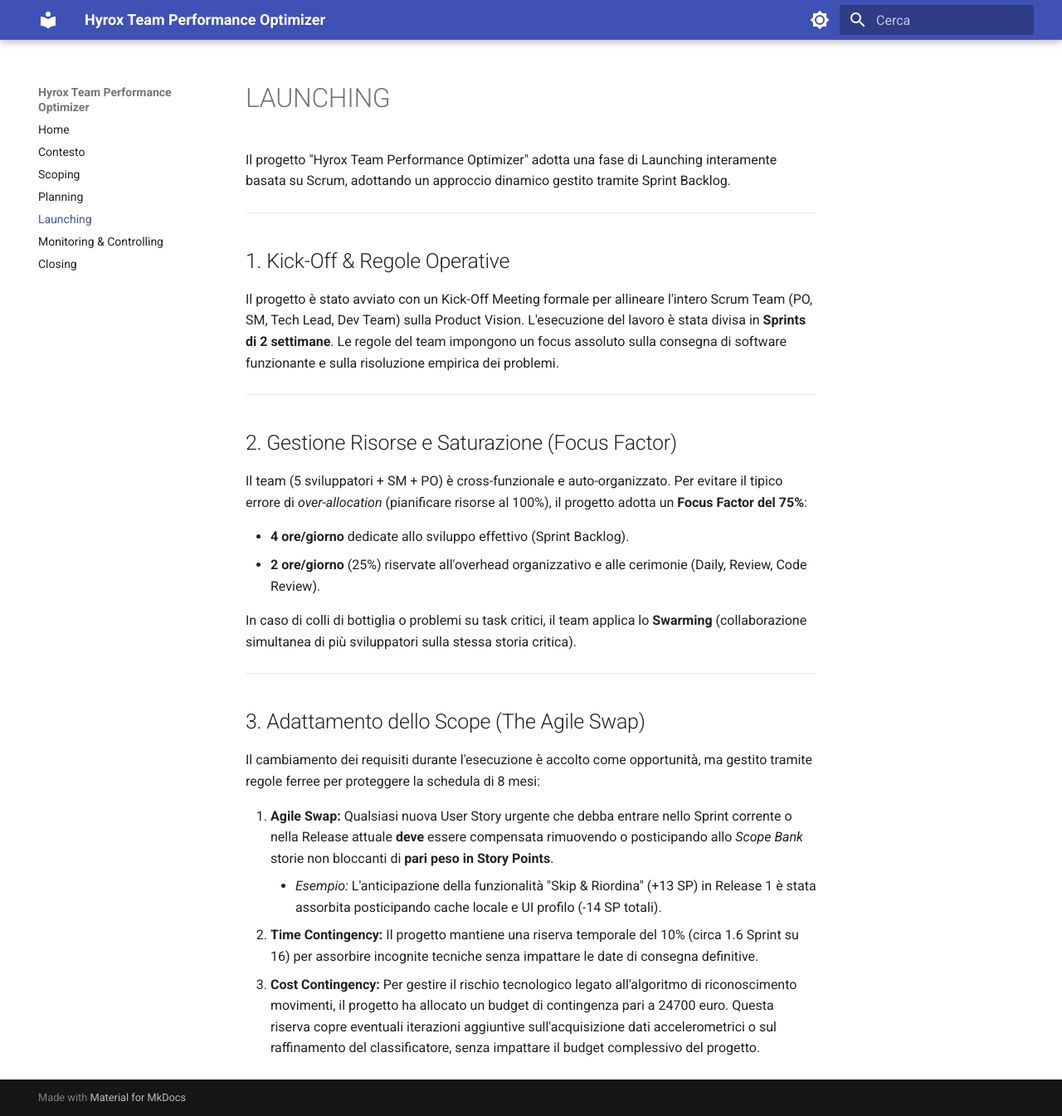
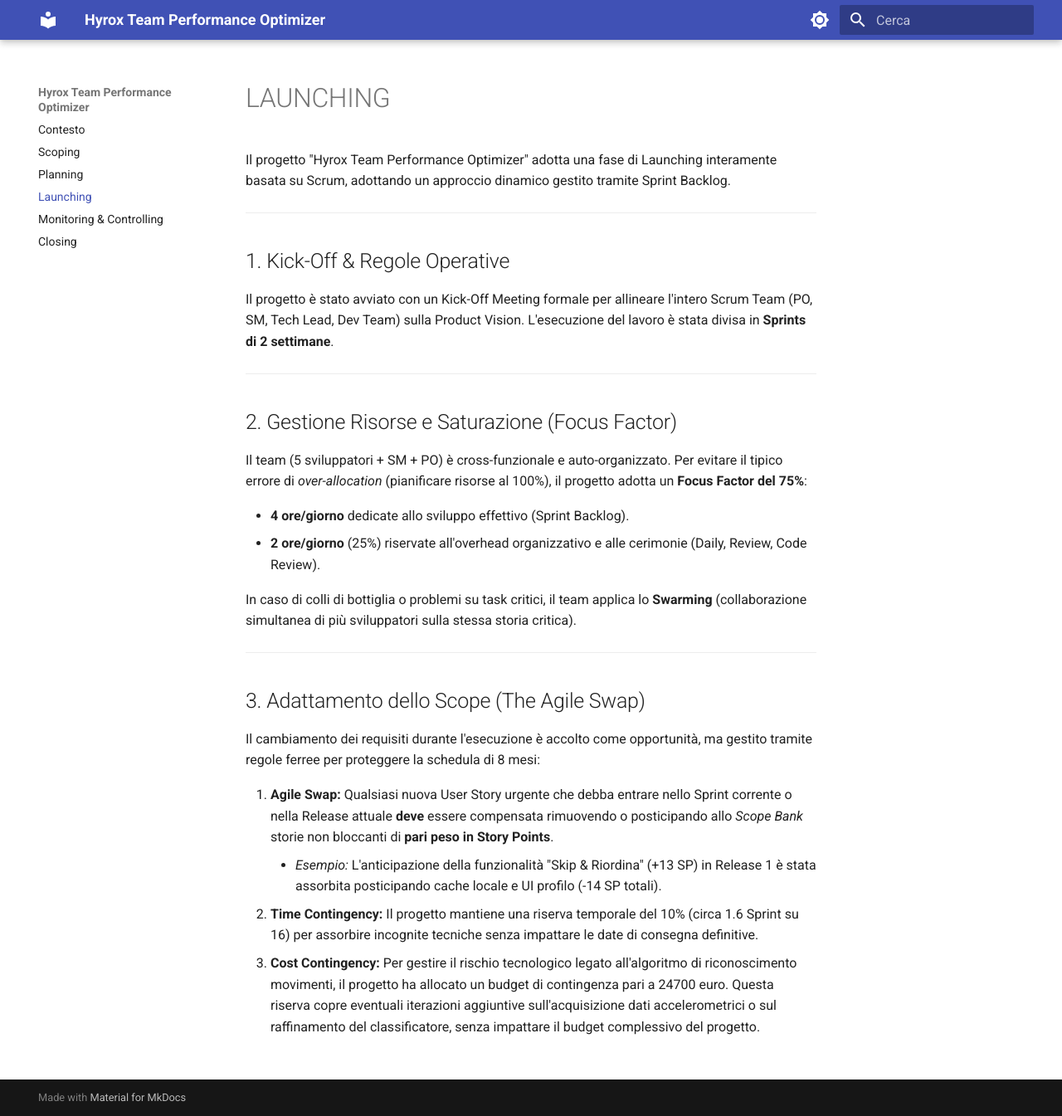
Before and after one commit to AndreaZavatta/Hyrox-Training-PM, an MkDocs documentation site: the page built from docs/3-Launching/launching.md, in a window 1280 px wide and 1345 px high. Shown: the whole window at 83% size. Built offline with MkDocs 1.6.1 and Material for MkDocs 9.7.7, drawn with Linux system fonts in a browser that asks for light colours.

Commit message:
remove home

```diff
--- a/docs/3-Launching/launching.md
+++ b/docs/3-Launching/launching.md
@@ -6,7 +6,7 @@
 ## 1. Kick-Off & Regole Operative
 
 Il progetto è stato avviato con un Kick-Off Meeting formale per allineare l'intero Scrum Team (PO, SM, Tech Lead, Dev Team) sulla Product Vision.
-L'esecuzione del lavoro è stata divisa in **Sprints di 2 settimane**. Le regole del team impongono un focus assoluto sulla consegna di software funzionante e sulla risoluzione empirica dei problemi.
+L'esecuzione del lavoro è stata divisa in **Sprints di 2 settimane**.
 
 ---
 
--- a/mkdocs.yml
+++ b/mkdocs.yml
@@ -34,7 +34,6 @@
       toc_depth: 0
 
 nav:
-  - Home: index.md
   - Contesto: 0-Contesto/0-contesto.md
   - Scoping: 1-Scoping/scoping.md
   - Planning: 2-Planning/planning.md
```
Also changed, not shown: docs/index.md (+1 -1 lines).
